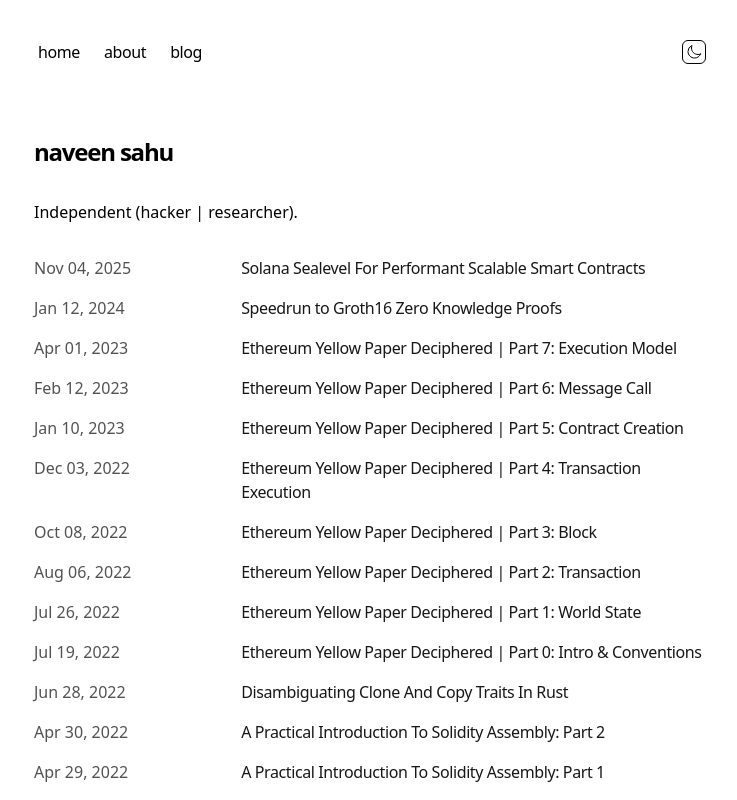
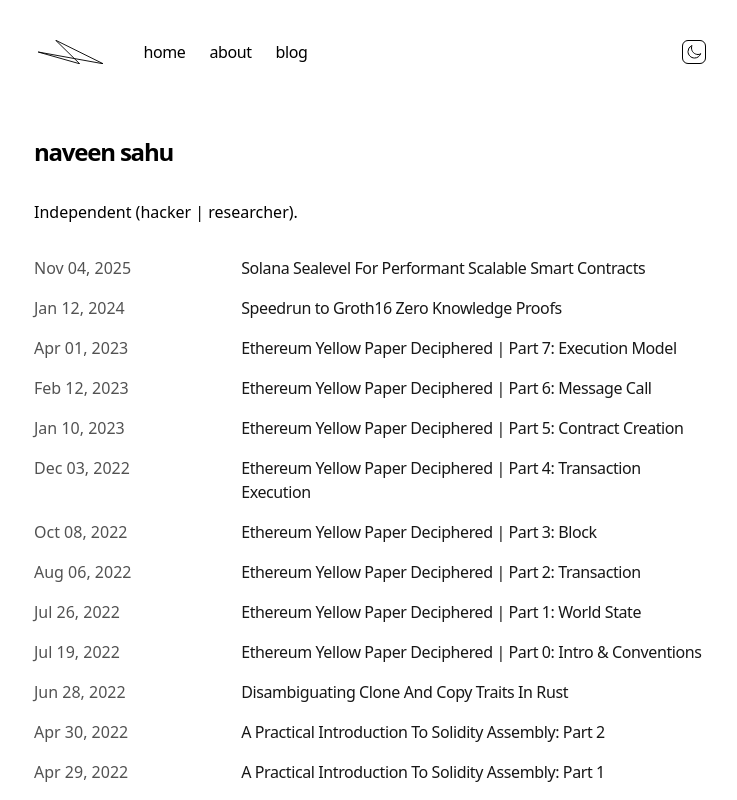
Before and after one commit to nvnx7/website, a Next.js app: page / in a window 1280 px wide. Shown: the top 800 px of the page, without its empty margins (270-1007 px from the left). Built offline with nearby package versions, Linux system fonts and the light colour scheme.

Commit message:
feat: add logo

```diff
--- /dev/null
+++ b/app/components/logo.tsx
@@ -0,0 +1,19 @@
+export function Logo({ className }: { className?: string }) {
+  return (
+    // biome-ignore lint/a11y/noSvgWithoutTitle: logo is decorative, site name is present alongside it
+    <svg
+      xmlns="http://www.w3.org/2000/svg"
+      viewBox="312 763 1424 522"
+      className={`text-black dark:text-white ${className ?? ""}`}
+    >
+      <path
+        d="M 1731.8956521739133 1280.4452173913044 L 316.10434782608695 1024 L 1219.0052173913045 1280.4452173913044 L 695.4295652173913 767.5547826086956 L 1731.8956521739133 1280.4452173913044"
+        fill="none"
+        stroke="currentColor"
+        strokeWidth={20}
+        strokeLinecap="butt"
+        strokeLinejoin="miter"
+      />
+    </svg>
+  );
+}
--- a/app/components/nav.tsx
+++ b/app/components/nav.tsx
@@ -1,15 +1,16 @@
-import Link from 'next/link';
-import { ModeToggle } from './mode-toggle';
+import Link from "next/link";
+import { Logo } from "./logo";
+import { ModeToggle } from "./mode-toggle";
 
 const navItems = {
-  '/': {
-    name: 'home',
+  "/": {
+    name: "home",
   },
-  '/about': {
-    name: 'about',
+  "/about": {
+    name: "about",
   },
-  '/blog': {
-    name: 'blog',
+  "/blog": {
+    name: "blog",
   },
 };
 
@@ -17,6 +18,10 @@ export function Navbar() {
   return (
     <aside className="-ml-[8px] mb-16 tracking-tight">
       <div className="flex flex-row justify-between items-center lg:sticky lg:top-20">
+        <div className="flex flex-row items-center gap-4">
+          <Link href="/" className="flex items-center py-1 px-2 m-1">
+            <Logo className="h-6" />
+          </Link>
           <nav
             className="flex flex-row items-start relative px-0 pb-0 fade md:overflow-auto scroll-pr-6 md:relative"
             id="nav"
@@ -35,6 +40,7 @@ export function Navbar() {
               })}
             </div>
           </nav>
+        </div>
         <ModeToggle />
       </div>
     </aside>
```
Also changed, not shown: public/logo.svg (added). Lines whose indentation alone changed are shown as unchanged.
